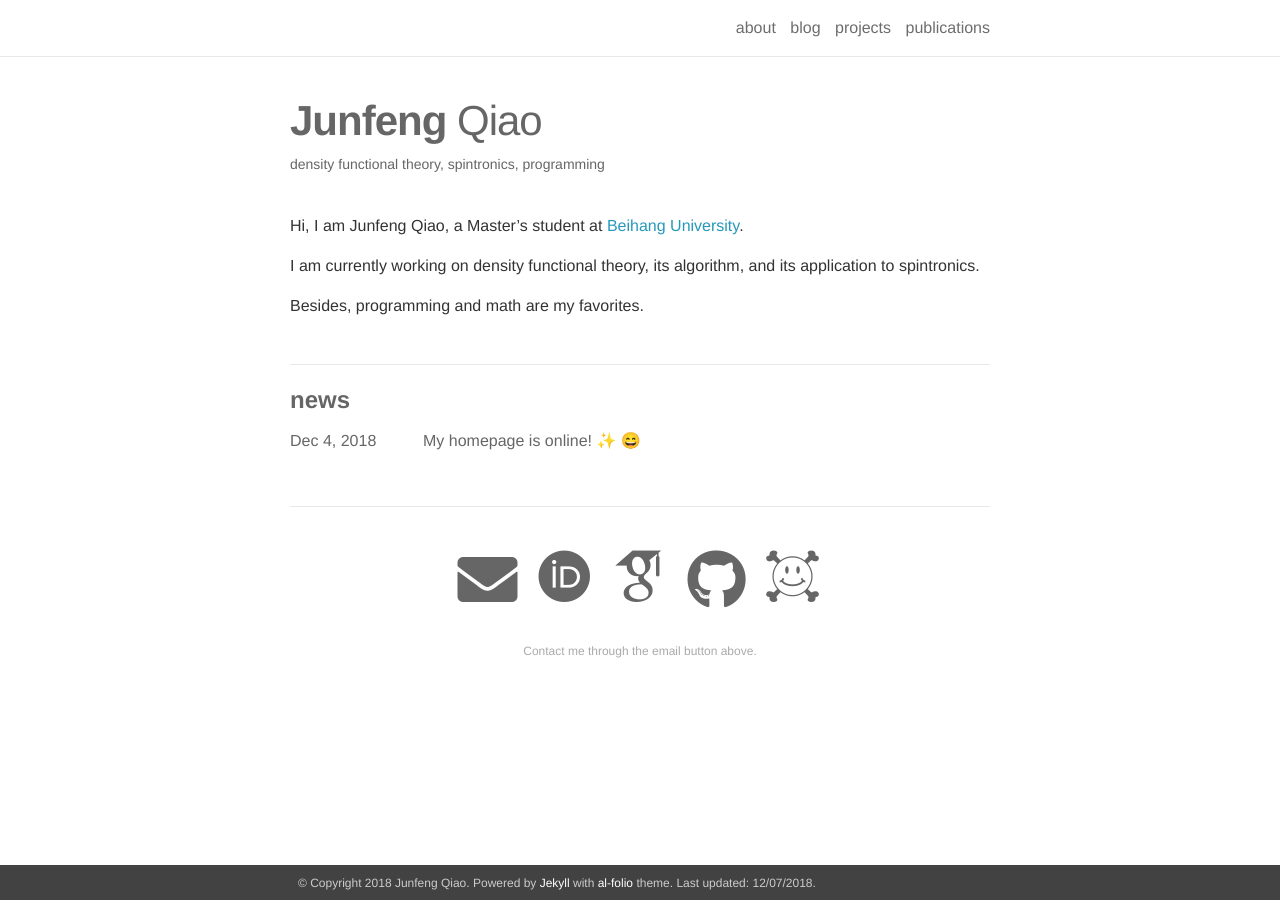
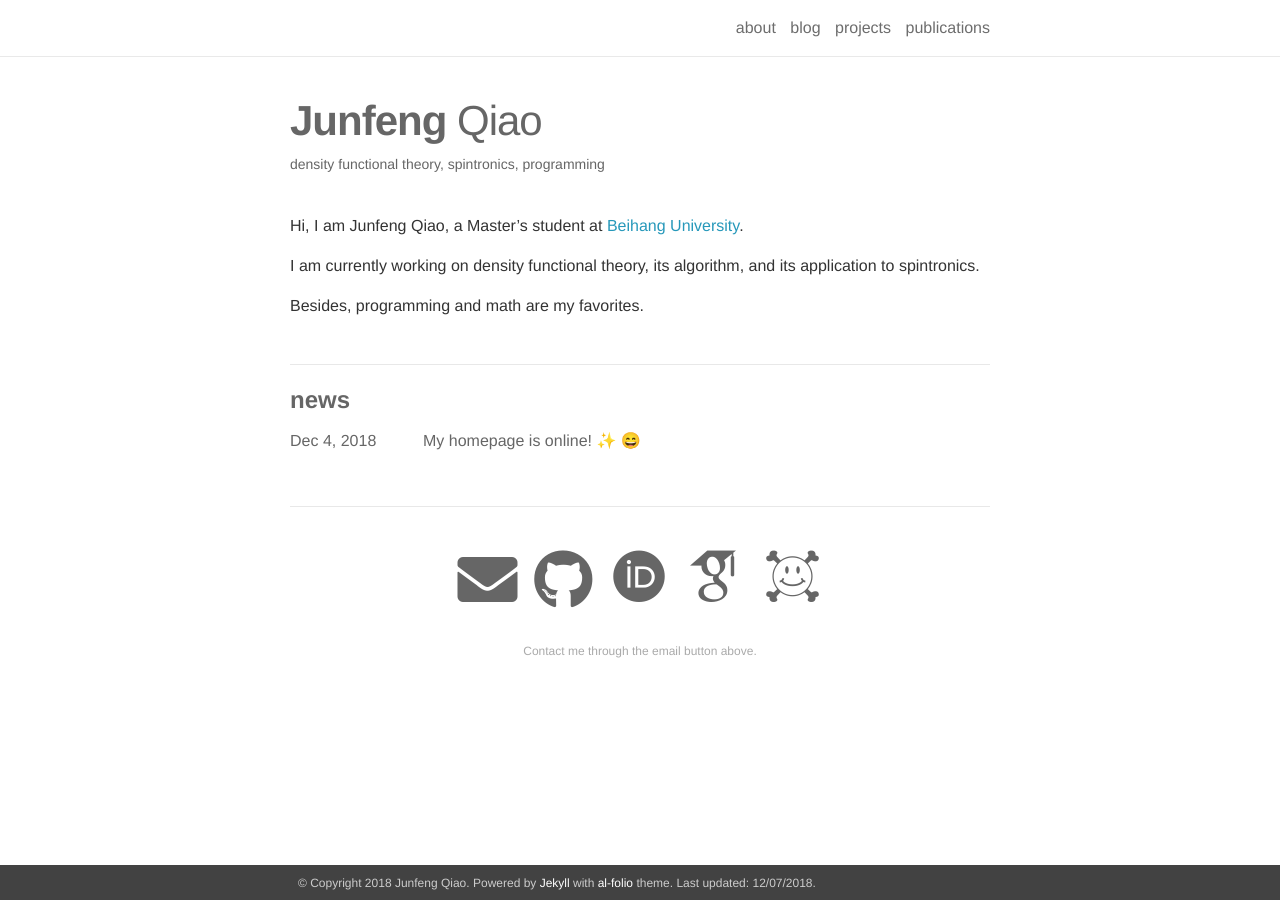
Before and after one commit to qiaojunfeng/qiaojunfeng.github.io, a Jekyll site: the page built from _pages/about.md, in a window 1280 px wide. Built offline with Jekyll 4.4.1, drawn with Linux system fonts in a browser that asks for light colours; nearby versions of some CDN libraries; emoji names are drawn with the system emoji font; some web fonts are replaced.

Commit message:
adjust order

```diff
--- a/_includes/social.html
+++ b/_includes/social.html
@@ -1,12 +1,12 @@
 <div class="social">
   <span class="contacticon center">
     <a href="mailto:{{ site.email | encode_email }}"><i class="fas fa-envelope"></i></a>
-    {% if site.orcid_id %}<a href="https://orcid.org/{{ site.orcid_id }}" target="_blank" title="ORCID"><i class="ai ai-orcid"></i></a>{% endif %}
-    {% if site.scholar_userid %}<a href="https://scholar.google.com/citations?user={{ site.scholar_userid }}" target="_blank" title="Google Scholar"><i class="ai ai-google-scholar"></i></a>{% endif %}
     {% if site.github_username %}<a href="https://github.com/{{ site.github_username }}" target="_blank" title="GitHub"><i class="fab fa-github"></i></a>{% endif %}
     {% if site.linkedin_username %}<a href="https://www.linkedin.com/in/{{ site.linkedin_username }}" target="_blank" title="LinkedIn"><i class="fab fa-linkedin"></i></a>{% endif %}
     {% if site.twitter_username %}<a href="https://twitter.com/{{ site.twitter_username }}" target="_blank" title="Twitter"><i class="fab fa-twitter"></i></a>{% endif %}
     {% if site.strava_userid %}<a href="https://www.strava.com/athletes/{{ site.strava_userid }}" target="_blank" title="Strava"><i class="fab fa-strava"></i></a>{% endif %}
+    {% if site.orcid_id %}<a href="https://orcid.org/{{ site.orcid_id }}" target="_blank" title="ORCID"><i class="ai ai-orcid"></i></a>{% endif %}
+    {% if site.scholar_userid %}<a href="https://scholar.google.com/citations?user={{ site.scholar_userid }}" target="_blank" title="Google Scholar"><i class="ai ai-google-scholar"></i></a>{% endif %}
     {% if site.arxiv_authorid %}<a href="https://arxiv.org/a/{{ site.arxiv_authorid }}" target="_blank" title="arXiv"><i class="ai ai-arxiv"></i></a>{% endif %}
   </span>
 
```
